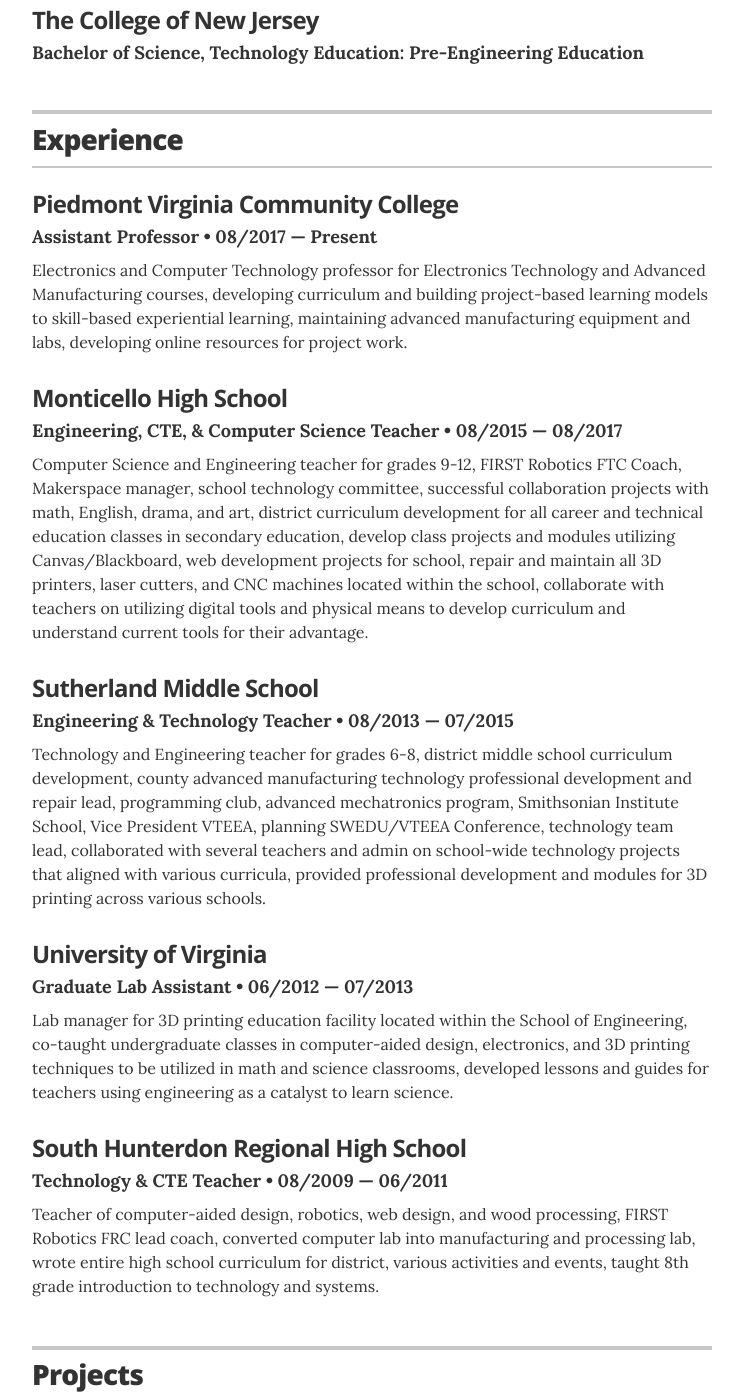
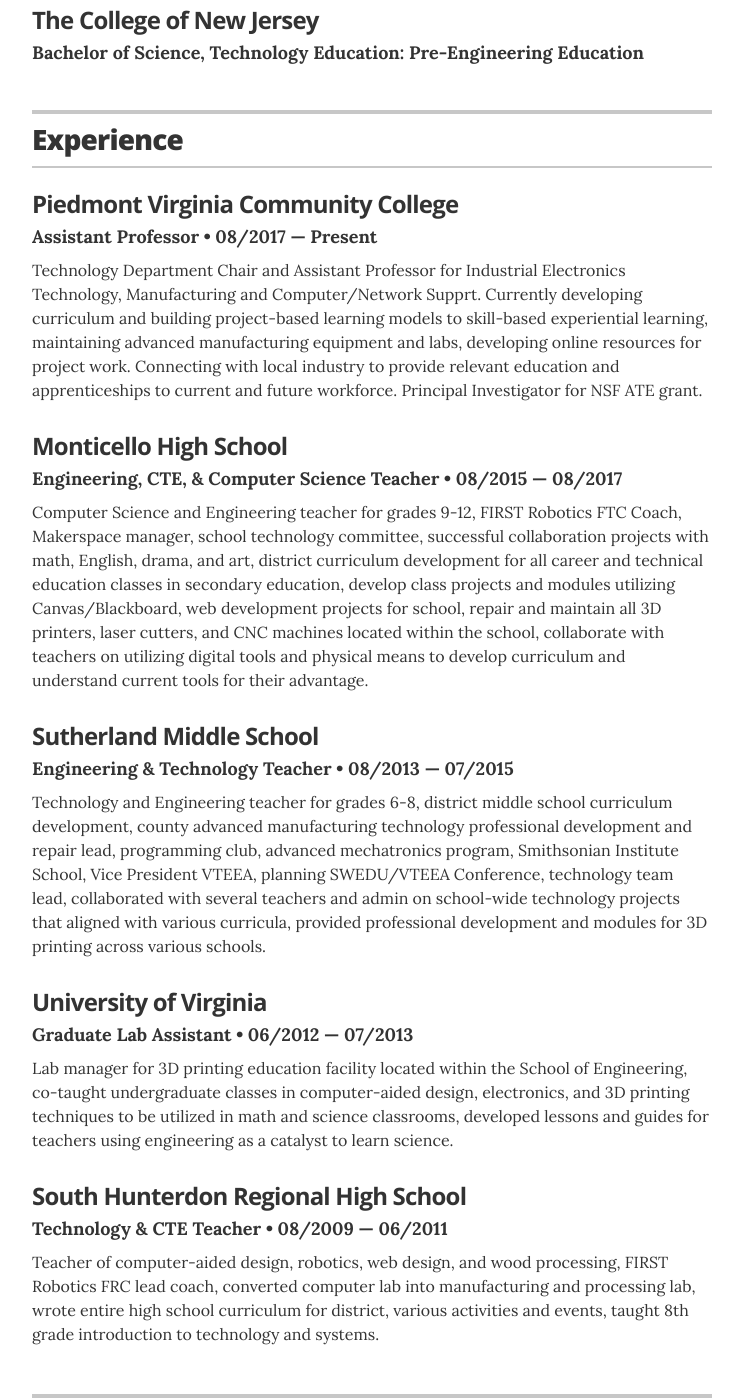
Before and after one commit to eabredder/eabredder.github.io, a Jekyll site: the page built from index.html, in a window 1280 px wide and 1400 px high, scrolled down 627 px. Shown: the whole window, without its empty margins (268-1011 px from the left). Built offline with Jekyll 4.4.1, drawn with Linux system fonts in a browser that asks for light colours; some of the changed text lies outside the part shown.

Commit message:
Update resume.html

```diff
--- a/_layouts/resume.html
+++ b/_layouts/resume.html
@@ -95,7 +95,7 @@
         <div class="resume-item" itemscope itemprop="worksFor" itemtype="http://schema.org/Organization">
           <h3 class="resume-item-title" itemprop="name">Piedmont Virginia Community College</h3>
           <h4 class="resume-item-details" itemprop="description">Assistant Professor &bull; 08/2017 &mdash; Present</h4>
-          <p class="resume-item-copy">Electronics and Computer Technology professor for Electronics Technology and Advanced Manufacturing courses, developing curriculum and building project-based learning models to skill-based experiential learning, maintaining advanced manufacturing equipment and labs, developing online resources for project work.</p>
+          <p class="resume-item-copy">Technology Department Chair and Assistant Professor for Industrial Electronics Technology, Manufacturing and Computer/Network Supprt. Currently developing curriculum and building project-based learning models to skill-based experiential learning, maintaining advanced manufacturing equipment and labs, developing online resources for project work. Connecting with local industry to provide relevant education and apprenticeships to current and future workforce. Principal Investigator for NSF ATE grant.</p>
 
           </div><!-- end of resume-item -->
 
@@ -143,6 +143,12 @@
         <header class="section-header">
           <h2>Projects</h2>
         </header>
+
+                  <div class="resume-item">
+          <h3 class="resume-item-title"><a href="http://www.divergented.org/" target="_blank">Divergent Education Consulting LLC</a></h3>
+          <h4 class="resume-item-details">Professional Training and Curriculum Development for Industry and K12 CTE Programs &bull; 2018 &mdash; Present</h4>
+          <p class="resume-item-copy">Providing personalized training and professional development to K-12 CTE Teachers, local industry and private companies while maintaining and repairing lab spaces and equipment for clients. Co-founder.</p>
+        </div>
 
           <div class="resume-item">
           <h3 class="resume-item-title"><a href="http://www.ericbredder.com/cad" target="_blank">A CAD Experience</a></h3>
```
